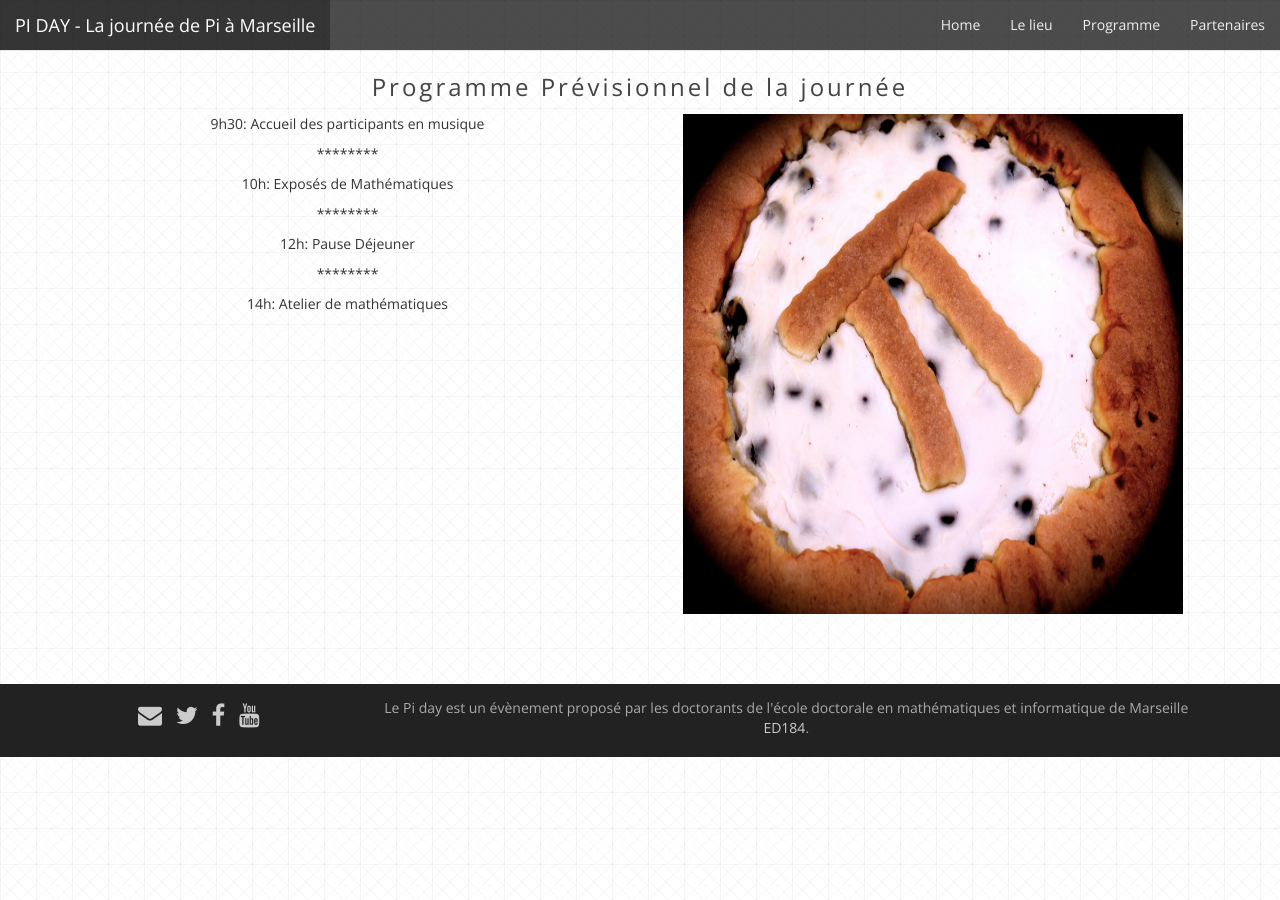
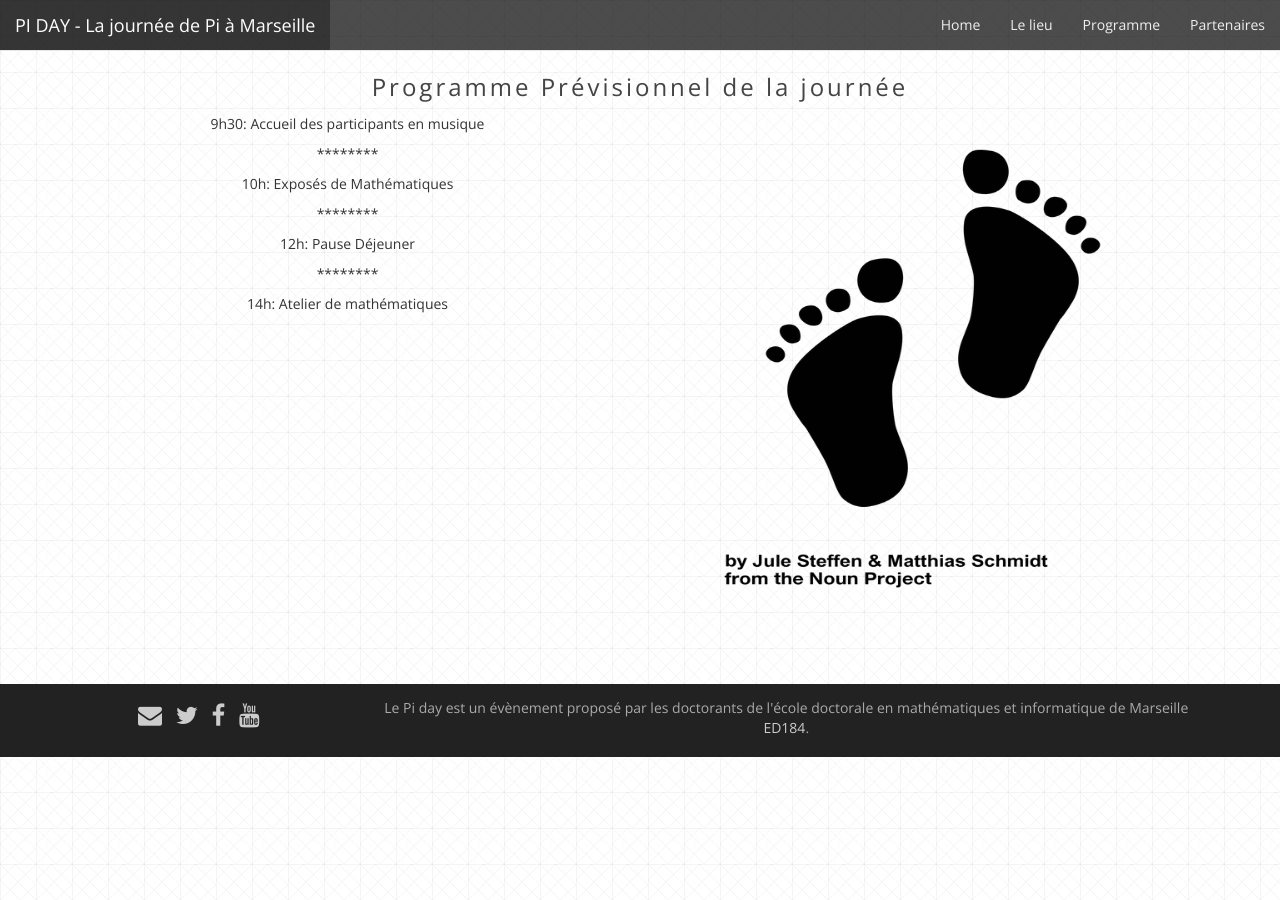
Before and after one commit to Piday/piday.github.io, a Jekyll site: the page built from programme.html, in a window 1280 px wide. Built offline with Jekyll 4.4.1, drawn with Linux system fonts in a browser that asks for light colours; nearby versions of some CDN libraries; Markdown is read by kramdown in place of the engine named in the settings.

Commit message:
Completion partenaires.html etprogramme.html

```diff
--- a/programme.html
+++ b/programme.html
@@ -40,7 +40,7 @@ permalink: /Programme/
       </p>
     </div>
       <div class="col-sm-6">
-        <img src="{{ "/images/Tarte.jpg" | prepend: site.baseurl }}" alt="Pie" height="500" width="500"/>
+        <img src="{{ "/images/Pieds.png" | prepend: site.baseurl }}" alt="Pie" height="500" width="500"/>
       </div>
   </div>
 </div>
```
Also changed, not shown: 1 other file.
